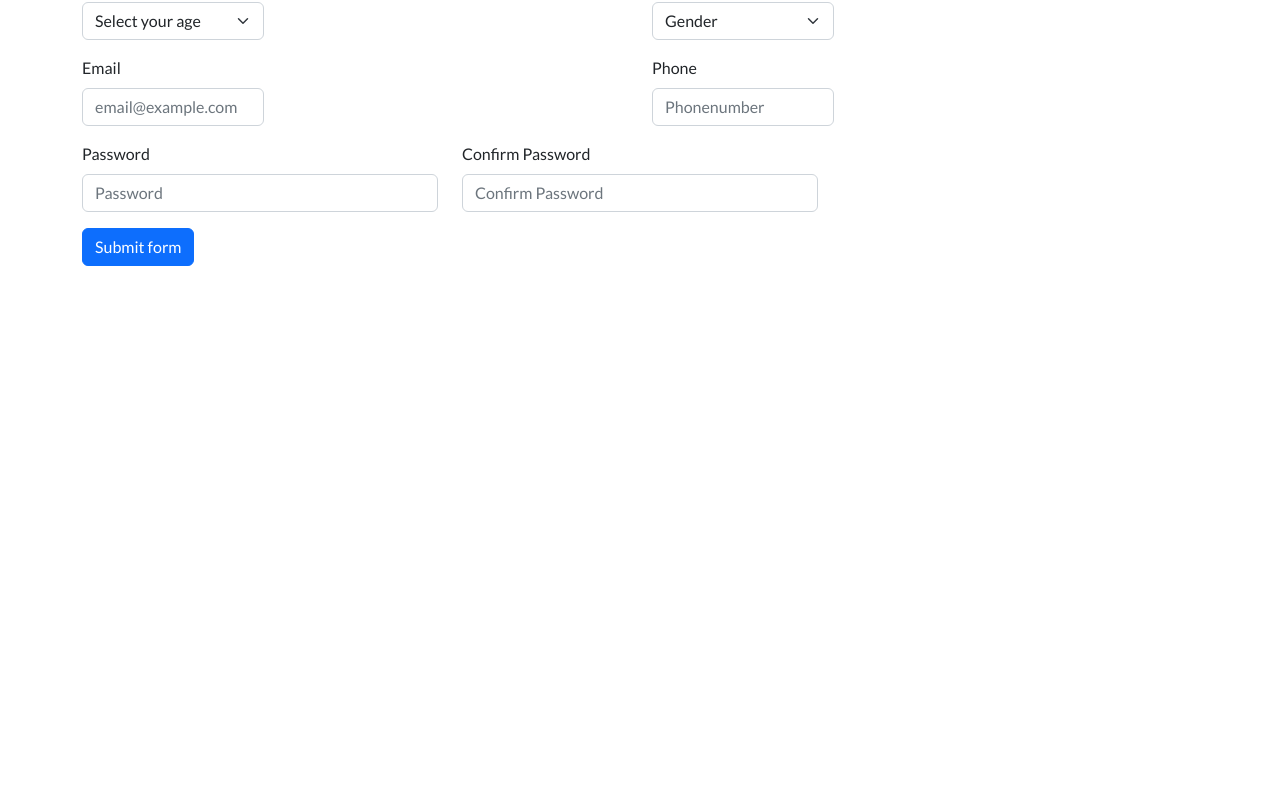
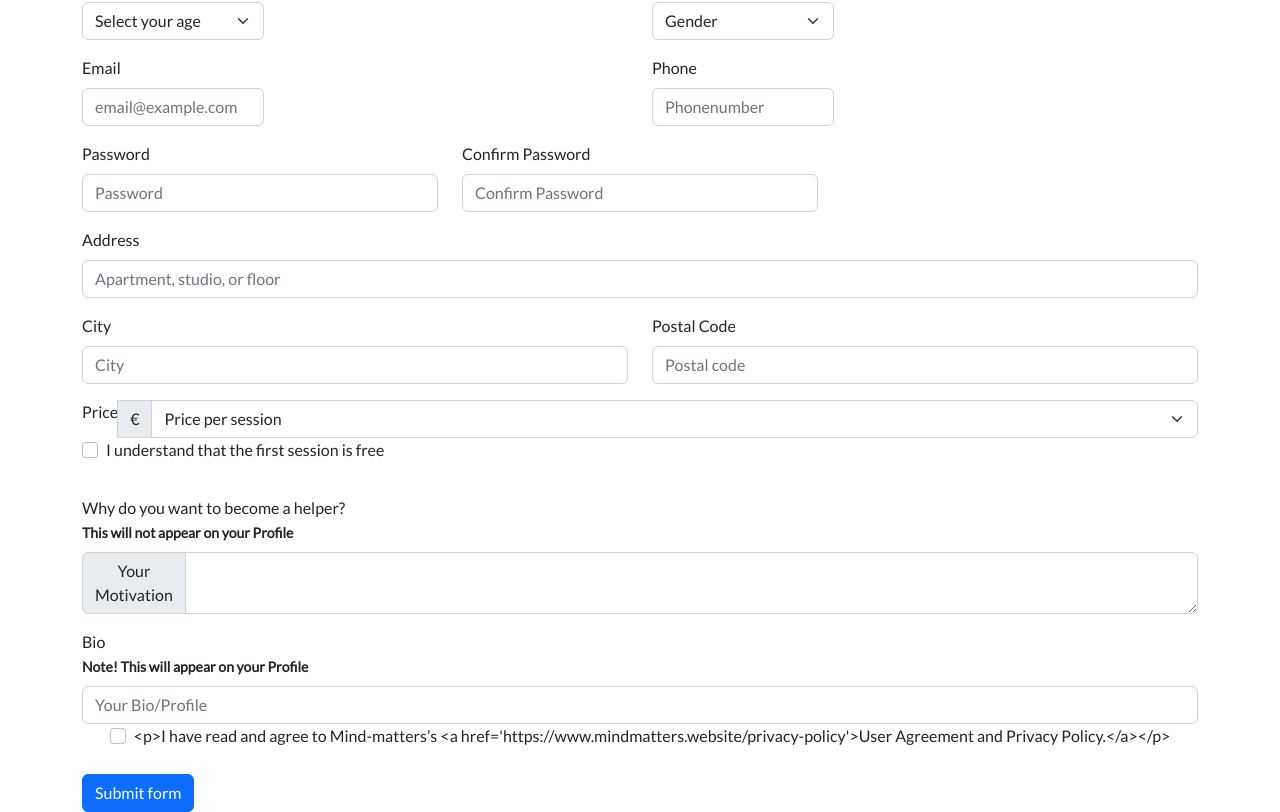
Before and after one commit to shristi-rks/Final-Project, a React (Create React App) app: page /FormHelper in a window 1280 px wide. Shown: the part 350-1162 px from the top of the page. Before the commit the page ends 800 px from the top, so only its background shows below. Built offline with nearby package versions, Linux system fonts and the light colour scheme.

Commit message:
create FormHelper using bootsrap

```diff
--- a/src/components/FormHelper.jsx
+++ b/src/components/FormHelper.jsx
@@ -2,6 +2,7 @@ import Row from "react-bootstrap/Row";
 import Button from "react-bootstrap/Button";
 import Col from "react-bootstrap/Col";
 import Form from "react-bootstrap/Form";
+import InputGroup from 'react-bootstrap/InputGroup';
 import { Container } from "react-bootstrap";
 import { Controller, useForm } from "react-hook-form";
 
@@ -12,13 +13,20 @@ function FormHelper() {
       lastName: "",
       nickName: "",
       userName: "",
-      agr: "",
+      age: "",
       gender: "",
       email: "",
       phone: "",
       password1: "",
       password2: "",
-    },
+      address: "",
+      city: "",
+      postalCode: "",
+      price: "",
+      motivation: "",
+      bio: "",
+      image: "",
+    }
   });
 
   const submitForm = (data) => {
@@ -183,7 +191,104 @@ function FormHelper() {
               )}
             </Form.Group>
           </Row>
-          <Button type="submit">Submit form</Button>
+          <Row className="mb-3">
+          <Form.Group className="mb-3" md="4" controlId="formGridAddress">
+        <Form.Label>Address</Form.Label>
+        <Controller
+                name="userName"
+                control={control}
+                render={({ field }) => (
+                  <Form.Control {...field} type="text" placeholder="Apartment, studio, or floor" />
+                )}
+              />
+      </Form.Group>
+        <Form.Group as={Col}  controlId="formGridCity">
+          <Form.Label>City</Form.Label>
+          <Controller
+                name="city"
+                control={control}
+                rules={{ required: true }}
+                render={({ field }) => (
+                  <Form.Control  {...field} type="text" placeholder="City" isInvalid={errors.city} />
+                )}
+              />
+              {errors.city && (<Form.Control.Feedback type="invalid">City is required</Form.Control.Feedback>)}
+        </Form.Group>
+        <Form.Group as={Col} controlId="formGridZip">
+          <Form.Label>Postal Code</Form.Label>
+          <Controller
+                name="postalCode"
+                control={control}
+                render={({ field }) => (
+                  <Form.Control  {...field} type="text" placeholder="Postal code"  />
+                )}
+              />
+        </Form.Group>
+      </Row>
+      <Row className="mb-3">
+            <InputGroup >
+            <Form.Label>Price</Form.Label>
+            <br/>
+            <InputGroup.Text>€</InputGroup.Text>
+              <Controller
+                name="price"
+                control={control}
+                rules={{ required: true }}
+                render={({ field }) => (
+                  <Form.Select aria-label="Default select example" {...field} type="text" placeholder="Price" isInvalid={errors.age}>
+                  <option>Price per session</option>
+                  <option value="1">20</option>
+                  <option value="2">30</option>
+                  <option value="3">50</option>
+                  <option value="3">Donation</option>
+                </Form.Select>
+                )}
+              />
+              {errors.price && (<Form.Control.Feedback type="invalid">required field</Form.Control.Feedback>)}
+              </InputGroup>
+            <Form.Group className="mb-3" id="formGridCheckbox">
+            <Form.Check type="checkbox" label="I understand that the first session is free" />
+            </Form.Group>
+        </Row>
+        <Row>
+        <Form.Label>Why do you want to become a helper?<br/><small><strong>This will not appear on your Profile</strong></small><br/></Form.Label>
+        </Row>
+        <Row className="mb-3">
+          <InputGroup>
+            <InputGroup.Text>Your <br/> Motivation</InputGroup.Text>
+            <Controller
+                name="motivation"
+                control={control}
+                rules={{ required: true }}
+                render={({ field }) => (
+                  <Form.Control  {...field} as="textarea" aria-label="With textarea"  isInvalid={errors.motivation} />
+                )}
+              />
+              {errors.city && (<Form.Control.Feedback type="invalid">required field</Form.Control.Feedback>)}
+        </InputGroup>
+        </Row>
+        <Row>
+        <Form.Group as={Col}  controlId="formGridCity">
+          <Form.Label>Bio<br/><small><strong>Note! This will appear on your Profile</strong></small></Form.Label>
+          <Controller
+                name="bio"
+                control={control}
+                rules={{ required: true }}
+                render={({ field }) => (
+                  <Form.Control  {...field} type="textarea" placeholder="Your Bio/Profile" isInvalid={errors.city} />
+                )}
+              />
+              {errors.bio && (<Form.Control.Feedback type="invalid">required field</Form.Control.Feedback>)}
+        </Form.Group>
+        </Row>
+        <Row>
+            <Form.Group className="d-flex justify-content-center mb-4" controlId="tor">
+                <Form.Check label={`<p>I have read and agree to Mind-matters’s <a href='https://www.mindmatters.website/privacy-policy'>User Agreement and Privacy Policy.</a></p>`}/>
+            </Form.Group>
+        </Row>
+        <div>
+        <Button type="submit">Submit form</Button>
+        </div>
         </Form>
       </Container>
     </>
```
